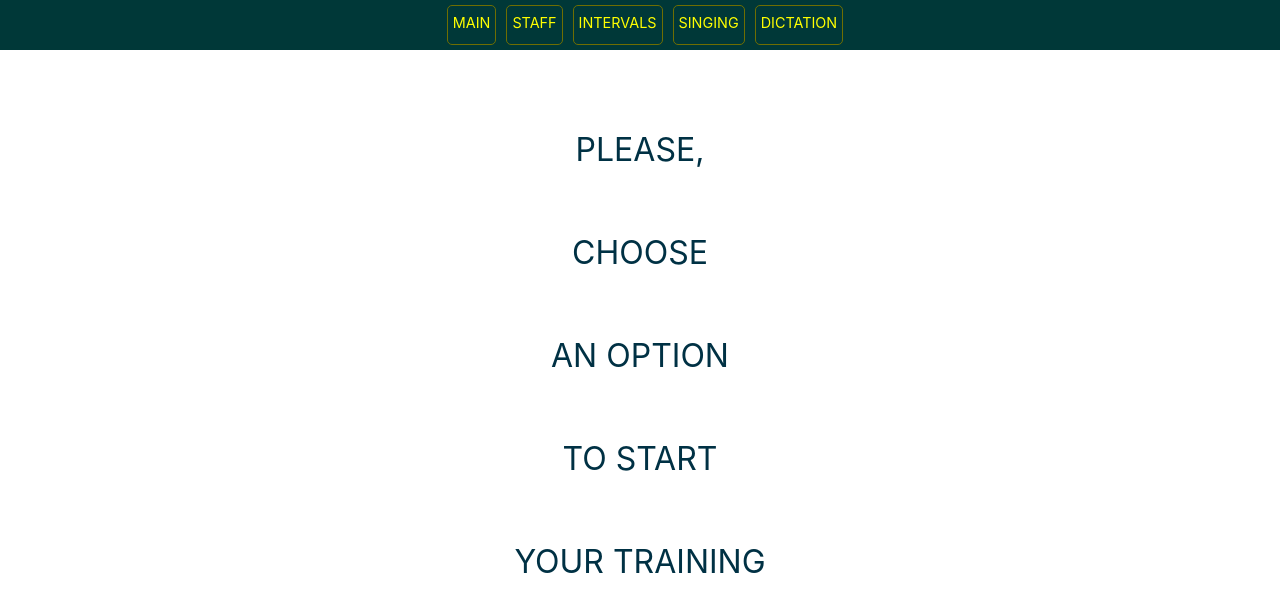
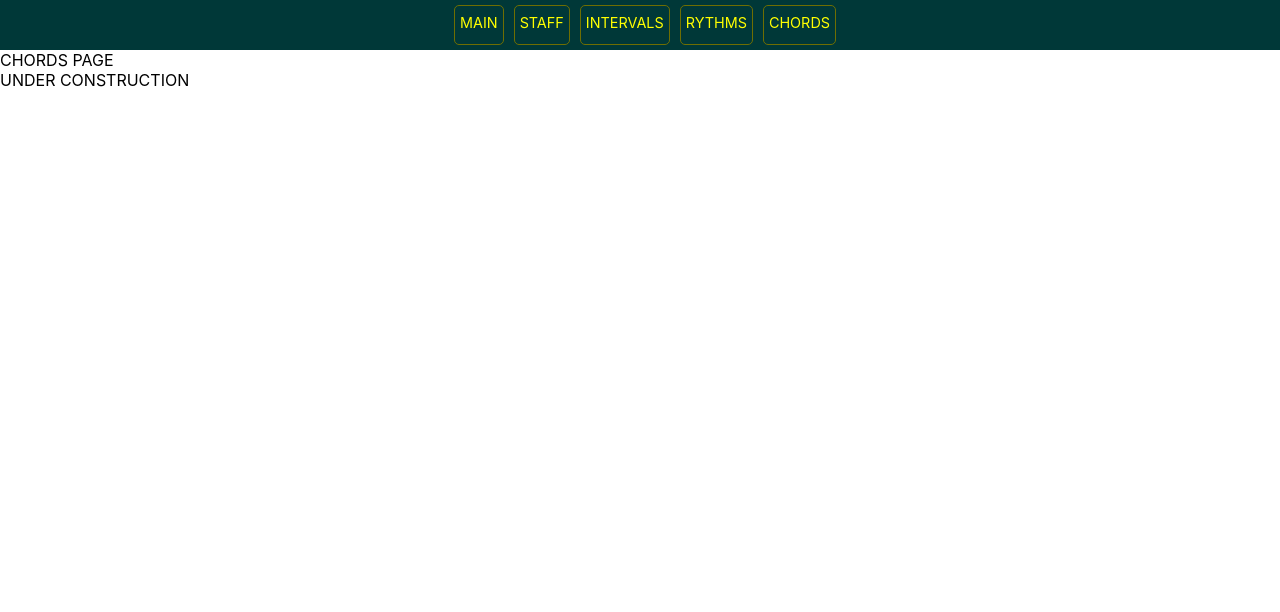
Before and after one commit to JosepConejero/music-training, a React (Create React App) app: page /chords in a window 1280 px wide. Before the commit this address led to /. Shown: the top 612 px of the page. Built offline with nearby package versions, Linux system fonts and the light colour scheme; the HTML template or start-up script is replaced by a standard one.

Commit message:
Modified menu names in navbar and pages files

```diff
--- a/src/components/Navbar.jsx
+++ b/src/components/Navbar.jsx
@@ -8,8 +8,8 @@ export const Navbar = () => {
         <Link to="/">MAIN</Link>
         <Link to="/staff-practice">STAFF</Link>
         <Link to="/intervals">INTERVALS</Link>
-        <Link to="/singing">SINGING</Link>
-        <Link to="/dictation">DICTATION</Link>
+        <Link to="/rythms">RYTHMS</Link>
+        <Link to="/chords">CHORDS</Link>
       </main>
     </>
   );
--- a/src/pages/DictationPage.jsx
+++ b/src/pages/ChordsPage.jsx
@@ -1,10 +1,11 @@
 import { Navbar } from "../components/Navbar";
 
-export const DictationPage = () => {
+export const ChordsPage = () => {
   return (
     <>
       <Navbar />
-      <div>Dictation</div>
+      <div>CHORDS PAGE</div>
+      <div>UNDER CONSTRUCTION</div>
     </>
   );
 };
--- a/src/pages/SingingPage.jsx
+++ b/src/pages/RythmsPage.jsx
@@ -6,11 +6,12 @@ import { Corchea } from "../noteComponents/Corchea";
 import { Semicorchea } from "../noteComponents/Semicorchea";
 import { Linea } from "../noteComponents/Linea";
 
-export const SingingPage = () => {
+export const RythmsPage = () => {
   return (
     <>
       <Navbar />
-      <p>Singing</p>
+      <div>RYTHMS</div>
+      <div>UNDER CONSTRUCTION</div>
       <main className="fraseo">
         <Redonda />
         <Blanca />
--- a/src/router/AppRouter.jsx
+++ b/src/router/AppRouter.jsx
@@ -2,8 +2,8 @@ import { Navigate, Route, Routes } from "react-router-dom";
 import { MainPage } from "../pages/MainPage";
 import { StaffPracticePage } from "../pages/StaffPracticePage";
 import { IntervalsPage } from "../pages/IntervalsPage";
-import { SingingPage } from "../pages/SingingPage";
-import { DictationPage } from "../pages/DictationPage";
+import { RythmsPage } from "../pages/RythmsPage";
+import { ChordsPage } from "../pages/ChordsPage";
 
 export const AppRouter = () => {
   return (
@@ -12,8 +12,8 @@ export const AppRouter = () => {
         <Route path="/" element={<MainPage />} />
         <Route path="/staff-practice" element={<StaffPracticePage />} />
         <Route path="/intervals" element={<IntervalsPage />} />
-        <Route path="/singing" element={<SingingPage />} />
-        <Route path="/dictation" element={<DictationPage />} />
+        <Route path="/rythms" element={<RythmsPage />} />
+        <Route path="/chords" element={<ChordsPage />} />
         <Route path="/*" element={<Navigate to="/" />} />
       </Routes>
     </>
```
